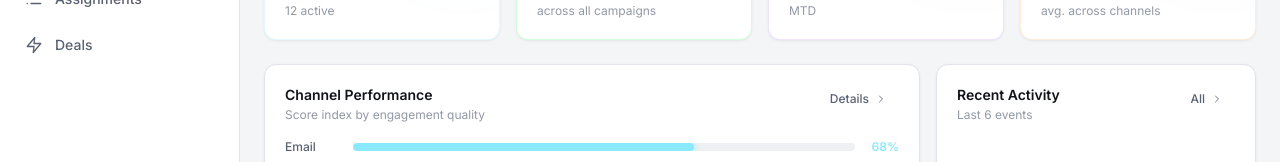
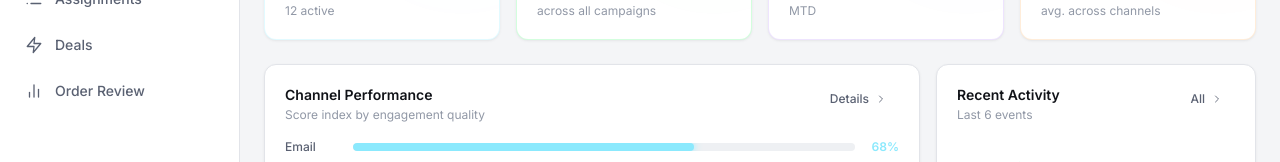
Before and after one commit to real-coddicted/buzzma, a React (Vite) app in the folder frontend/: page / in a window 1280 px wide. Shown: the part 292-454 px from the top of the page. Built offline with nearby package versions, Linux system fonts and the light colour scheme.

Commit message:
init order review ui

```diff
--- a/frontend/src/App.tsx
+++ b/frontend/src/App.tsx
@@ -10,6 +10,7 @@ import { Profile } from './pages/Profile'
 import { RaiseTicket } from './pages/RaiseTicket'
 import { MyTickets } from './pages/MyTickets'
 import { Notifications } from './pages/Notifications'
+import { OrderReview } from './pages/OrderReview'
 import { Auth } from './pages/Auth'
 import { fetchNotifications } from './api/notificationApi'
 import { useTheme } from './hooks/useTheme'
@@ -50,7 +51,7 @@ export default function App() {
       {activePage === 'feedback'      && <Feedback />}
       {activePage === 'profile'       && <Profile />}
       {activePage === 'raise-ticket'  && <RaiseTicket />}
-      {activePage === 'my-tickets'    && <MyTickets />}
+      {activePage === 'my-tickets'      && <MyTickets />}
       {activePage === 'notifications' && (
         <Notifications
           notifications={notifications}
@@ -59,6 +60,7 @@ export default function App() {
           onTogglePin={togglePin}
         />
       )}
+      {activePage === 'order-review' && <OrderReview />}
     </AppLayout>
   )
 }
--- a/frontend/src/components/layout/Sidebar.tsx
+++ b/frontend/src/components/layout/Sidebar.tsx
@@ -1,5 +1,5 @@
 import { NavItem } from '../ui/NavItem'
-import { IconDashboard, IconCampaign, IconUsers, IconBolt, IconFeedback, IconList, IconSettings, IconLogout } from '../ui/icons'
+import { IconDashboard, IconCampaign, IconUsers, IconBolt, IconFeedback, IconList, IconSettings, IconLogout, IconChart } from '../ui/icons'
 import type { NavPage } from '../../types'
 
 interface SidebarProps {
@@ -72,6 +72,12 @@ export function Sidebar({ activePage, onNavigate }: SidebarProps) {
             active={activePage === 'deals'}
             onClick={() => onNavigate('deals')}
           />
+          <NavItem
+            icon={<IconChart />}
+            label="Order Review"
+            active={activePage === 'order-review'}
+            onClick={() => onNavigate('order-review')}
+          />
         </div>
 
         <div className="flex-1" />
--- a/frontend/src/components/layout/Topbar.tsx
+++ b/frontend/src/components/layout/Topbar.tsx
@@ -14,6 +14,7 @@ const pageTitles: Record<NavPage, { title: string; subtitle: string }> = {
   'raise-ticket': { title: 'Raise a Ticket', subtitle: 'Report an issue or request support' },
   'my-tickets':   { title: 'My Tickets',     subtitle: 'Track the status of your support tickets' },
   notifications:  { title: 'Notifications',  subtitle: 'All your alerts and updates' },
+  'order-review': { title: 'Order Review',   subtitle: 'Review and manage your orders' },
 }
 
 interface TopbarProps {
--- /dev/null
+++ b/frontend/src/pages/OrderReview.tsx
@@ -0,0 +1,5 @@
+export function OrderReview() {
+  return (
+    <div className="flex-1" />
+  )
+}
--- a/frontend/src/types/index.ts
+++ b/frontend/src/types/index.ts
@@ -1,6 +1,6 @@
 export type Theme = 'light' | 'dark'
 
-export type NavPage = 'dashboard' | 'campaigns' | 'connections' | 'assignments' | 'deals' | 'feedback' | 'profile' | 'raise-ticket' | 'my-tickets' | 'notifications'
+export type NavPage = 'dashboard' | 'campaigns' | 'connections' | 'assignments' | 'deals' | 'feedback' | 'profile' | 'raise-ticket' | 'my-tickets' | 'notifications' | 'order-review'
 
 export * from './CampaignTypes'
 export * from './DealTypes'
```
